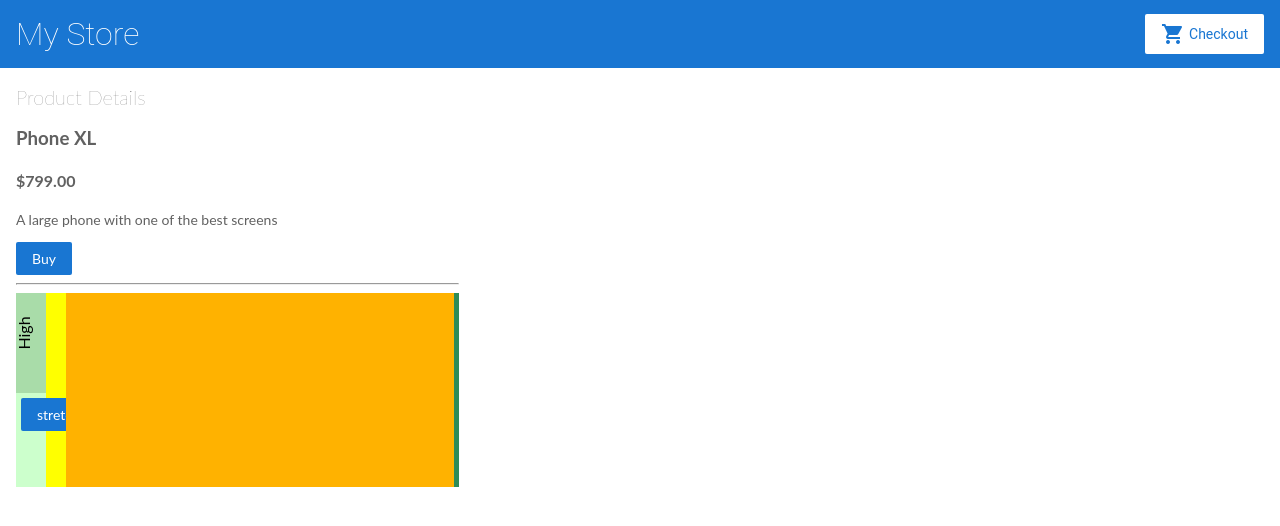
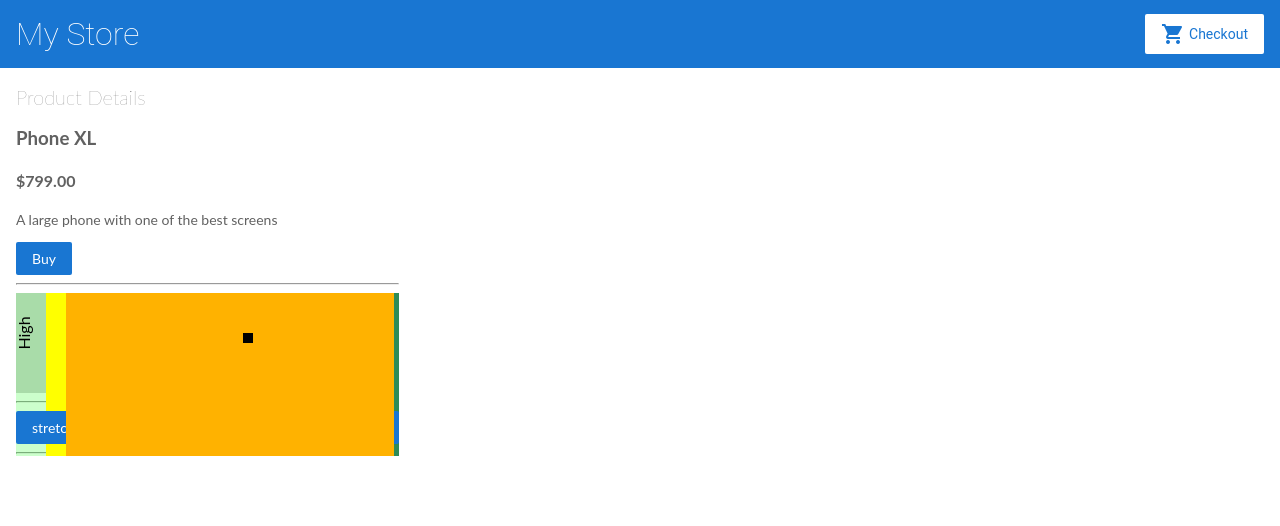
Before and after one commit to gheddie/angular-productlist-example, an Angular app: page /products/0 in a window 1280 px wide. Shown: the top 526 px of the page. Built offline with nearby package versions, Linux system fonts and the light colour scheme.

Commit message:
3 files modified

```diff
--- a/src/app/product-details/product-details.component.css
+++ b/src/app/product-details/product-details.component.css
@@ -7,7 +7,7 @@
 }
 
 .cmds button {
-  margin: 5px;
+  margin: 0px;
 }
 
 .mygrid {
--- a/src/app/product-details/product-details.component.html
+++ b/src/app/product-details/product-details.component.html
@@ -21,6 +21,8 @@
     <div class="child2"></div>
 </div>
 
+<hr>
+
 <div class="cmds">
 	<button (click)="changeSize(-1)">stretch</button>
 	<button (click)="changeSize(100)">100</button>
@@ -30,4 +32,6 @@
   <button (click)="getSize()">Get Size</button>
 </div>
 
+<hr>
+
 {{info}}
--- a/src/app/product-details/product-details.component.ts
+++ b/src/app/product-details/product-details.component.ts
@@ -21,6 +21,7 @@ constructor(private route: ActivatedRoute, private cartService: CartService) {}
   ngOnInit() {
       this.route.paramMap.subscribe(params => {
       this.product = products[+params.get('productId')];
+      this.draw();
     });
   }
 
@@ -52,30 +53,39 @@ constructor(private route: ActivatedRoute, private cartService: CartService) {}
 
     this.info = `${s1} ${s2} ${s3} ${s4}`;
 
-    this.draw();
+    // this.draw();
   }
 
   draw() {
+
+  for (let i = 0; i < 3; i++) {
+    console.log ("Block statement execution no." + i);
+  }
+
+    console.log('drawing...');
+
     let selcanvas = d3.select(".child-canvas");
     let canvas = <HTMLCanvasElement>selcanvas.node();
 
     // get the width/height of css properties set the canvas buffer
     let w = parseInt(selcanvas.style("width"));
     let h = parseInt(selcanvas.style("height"));
+
     canvas.width = w;
     canvas.height = h;
 
     let ctx = canvas.getContext("2d");
-    ctx.fillStyle = "magenta";
-    ctx.fillRect(w - 30, 10, 20, 20);
 
     // remove all the svg children, get dim to draw
     let selsvg = d3.select(".child-svg");
     selsvg.selectAll("*").remove();
     let sw = parseInt(selsvg.style("width"));
     let sh = parseInt(selsvg.style("height"));
+
+    var actualX = 150;
+
     selsvg.append("rect")
-      .attr("x", `${sw - 50}`)
+      .attr("x", `${sw - 150}`)
       .attr("y", 40)
       .attr("width", 10)
       .attr("height", 10)
```
